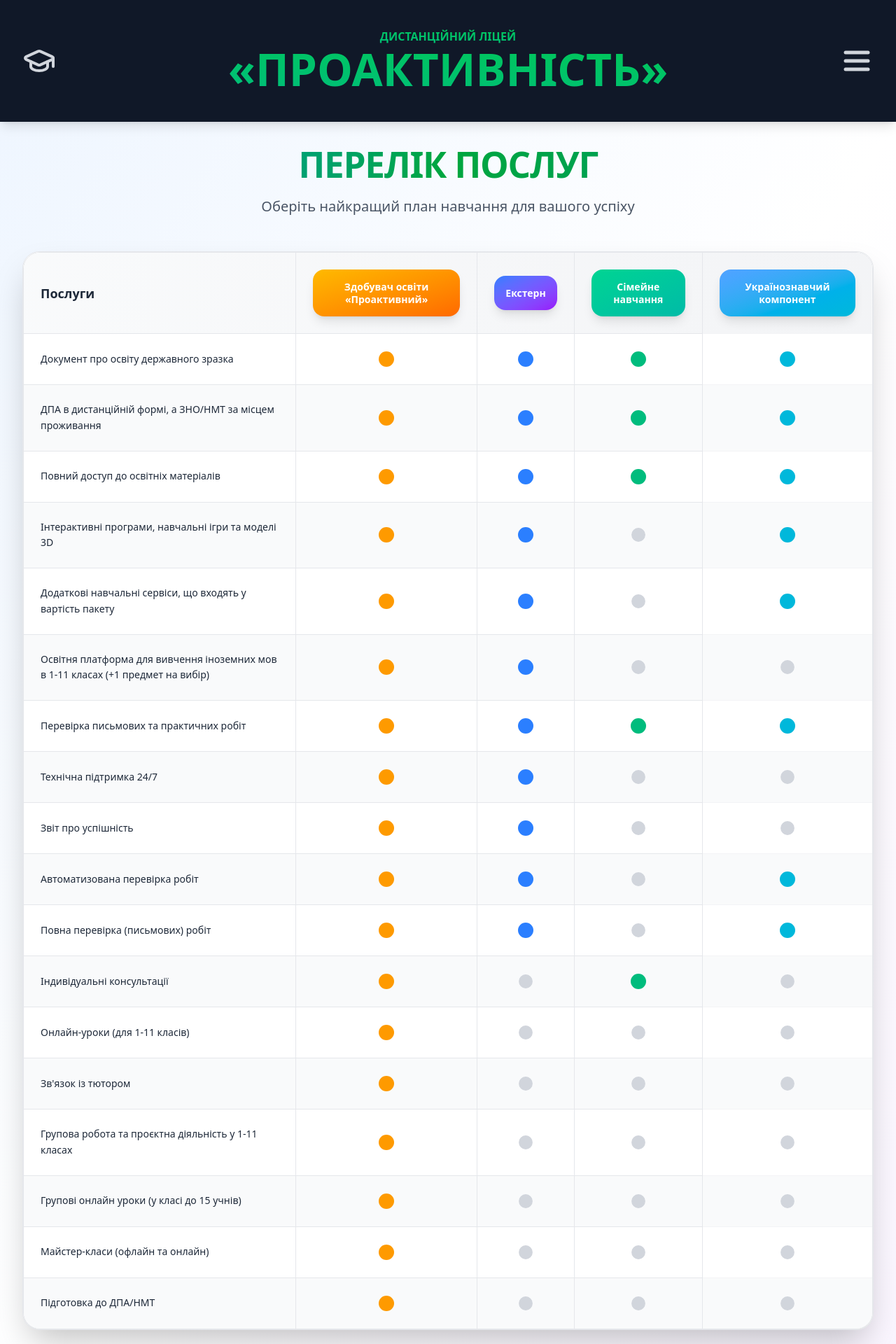
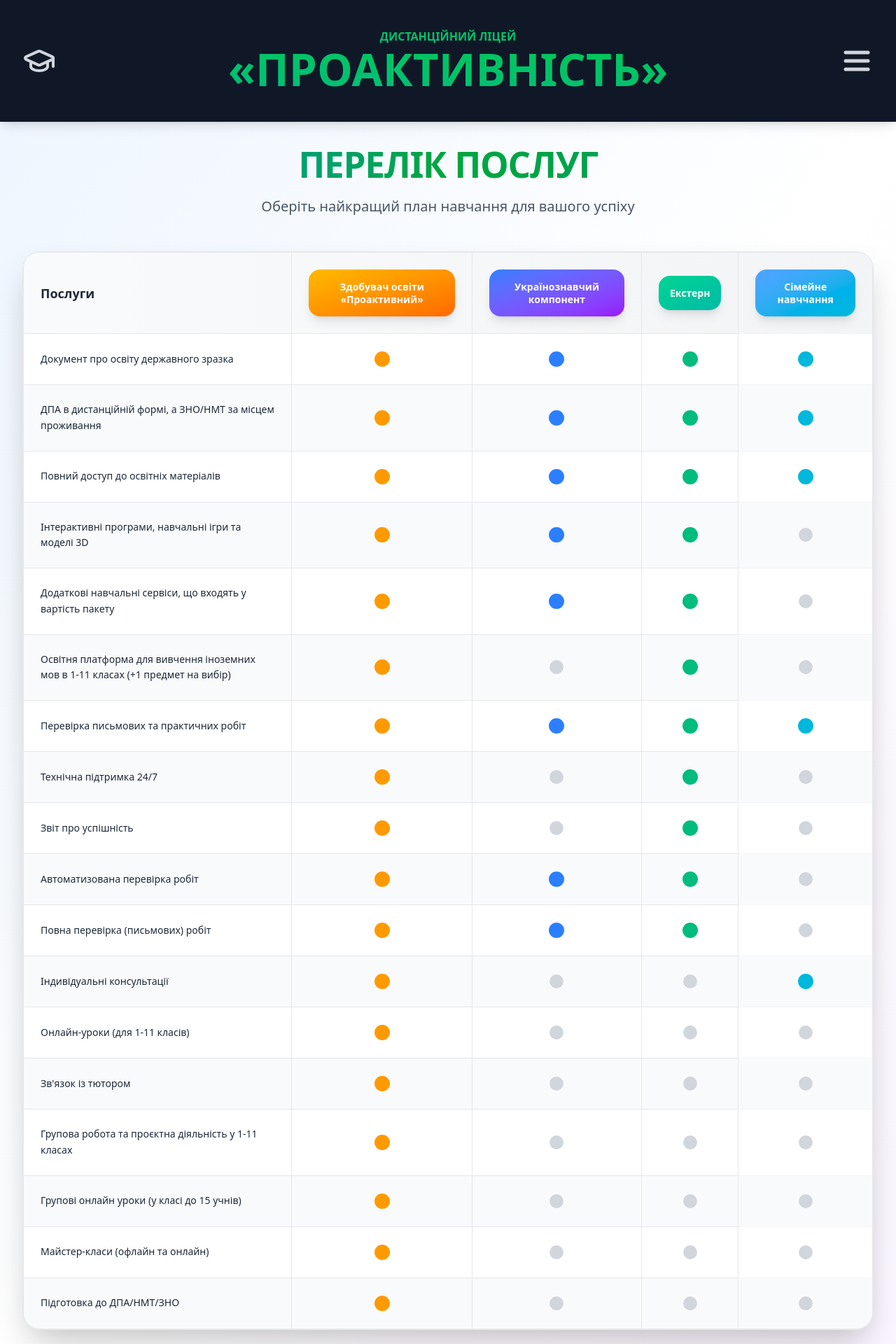
Before and after one commit to mintusyaka/lyceum-frontend, a React (Vite) app: page /plans in a window 1280 px wide. Shown: the top 1920 px of the page at 70% size. Built offline with nearby package versions, Linux system fonts and the light colour scheme.

Commit message:
Update ServicesTable.jsx

```diff
--- a/src/components/plans/ServicesTable.jsx
+++ b/src/components/plans/ServicesTable.jsx
@@ -1,13 +1,18 @@
-import React, { useState } from 'react';
-import { Circle, ChevronDown, ChevronUp } from 'lucide-react';
+import React from 'react';
+import { Circle } from 'lucide-react';
 
 const plans = [
   'Здобувач освіти «Проактивний»',
   'Екстерн',
-  'Сімейне навчання',
+  'Сімейне навччання',
   'Українознавчий компонент',
 ];
 
+// Новый порядок столбцов:
+// 0 = Проактивний
+// 3 = Українознавчий компонент
+// 1 = Екстерн
+// 2 = Сімейне навчання
 const displayOrder = [0, 3, 1, 2];
 const orderedPlans = displayOrder.map((index) => plans[index]);
 
@@ -65,7 +70,7 @@ const services = [
     stars: [true, false, false, false],
   },
   {
-    name: 'Зв\'язок із тютором',
+    name: "Зв'язок із тютором",
     stars: [true, false, false, false],
   },
   {
@@ -81,7 +86,7 @@ const services = [
     stars: [true, false, false, false],
   },
   {
-    name: 'Підготовка до ДПА/НМТ',
+    name: 'Підготовка до ДПА/НМТ/ЗНО',
     stars: [true, false, false, false],
   },
 ];
@@ -107,45 +112,47 @@ const getStarColorClass = (index) => {
 };
 
 export default function ServicesTable() {
-  const [expandedRows, setExpandedRows] = useState({});
-  const [selectedPlan, setSelectedPlan] = useState(null);
-
-  const toggleRow = (index) => {
-    setExpandedRows(prev => ({
-      ...prev,
-      [index]: !prev[index]
-    }));
-  };
-
-  // Mobile card view
   const MobileView = () => (
     <div className="md:hidden space-y-4">
-      {plans.map((plan, planIndex) => (
-        <div key={planIndex} className="space-y-3">
-          <div className={`p-4 rounded-2xl ${getHeaderBgClass(planIndex)} transform transition-all duration-200 hover:scale-105`}>
+      {orderedPlans.map((plan, visualIndex) => {
+        const planIndex = displayOrder[visualIndex];
+
+        return (
+          <div key={visualIndex} className="space-y-3">
+            <div
+              className={`p-4 rounded-2xl ${getHeaderBgClass(
+                visualIndex
+              )} transform transition-all duration-200 hover:scale-105`}
+            >
               <h3 className="text-lg font-bold text-center">{plan}</h3>
             </div>
 
             <div className="space-y-2">
-            {services.map((service, serviceIndex) => (
+              {services.map(
+                (service, serviceIndex) =>
                   service.stars[planIndex] && (
-                <div key={serviceIndex} className="bg-white rounded-xl p-3 shadow-sm border border-gray-100 flex items-center justify-between">
-                  <span className="text-sm text-gray-700 flex-1">{service.name}</span>
+                    <div
+                      key={serviceIndex}
+                      className="bg-white rounded-xl p-3 shadow-sm border border-gray-100 flex items-center justify-between"
+                    >
+                      <span className="text-sm text-gray-700 flex-1">
+                        {service.name}
+                      </span>
                       <Circle
-                    className={`${getStarColorClass(planIndex)} ml-2`}
+                        className={`${getStarColorClass(visualIndex)} ml-2`}
                         fill="currentColor"
                         size={16}
                       />
                     </div>
                   )
-            ))}
+              )}
             </div>
           </div>
-      ))}
+        );
+      })}
     </div>
   );
 
-  // Desktop table view
   const DesktopView = () => (
     <div className="hidden md:block">
       <div className="bg-white rounded-3xl overflow-hidden shadow-2xl border border-gray-200">
@@ -157,18 +164,28 @@ export default function ServicesTable() {
                   <span className="text-lg">Послуги</span>
                 </div>
               </th>
-              {plans.map((plan, colIndex) => (
+
+              {orderedPlans.map((plan, visualIndex) => (
                 <th
-                  key={colIndex}
-                  className={`p-6 text-center relative ${colIndex < plans.length - 1 ? 'border-r border-gray-200' : ''}`}
+                  key={visualIndex}
+                  className={`p-6 text-center relative ${
+                    visualIndex < orderedPlans.length - 1
+                      ? 'border-r border-gray-200'
+                      : ''
+                  }`}
                 >
-                  <div className={`rounded-2xl p-4 ${getHeaderBgClass(colIndex)} transform transition-all duration-200 hover:scale-105 cursor-pointer`}>
+                  <div
+                    className={`rounded-2xl p-4 ${getHeaderBgClass(
+                      visualIndex
+                    )} transform transition-all duration-200 hover:scale-105`}
+                  >
                     <div className="text-sm font-bold leading-tight">{plan}</div>
                   </div>
                 </th>
               ))}
             </tr>
           </thead>
+
           <tbody>
             {services.map((service, rowIndex) => (
               <tr
@@ -184,18 +201,26 @@ export default function ServicesTable() {
                     </span>
                   </div>
                 </td>
-                {service.stars.map((hasStar, colIndex) => (
+
+                {displayOrder.map((planIndex, visualIndex) => {
+                  const hasStar = service.stars[planIndex];
+
+                  return (
                     <td
-                    key={colIndex}
+                      key={visualIndex}
                       className={`text-center p-6 border-t border-gray-100 ${
-                      colIndex < service.stars.length - 1 ? 'border-r border-gray-200' : ''
+                        visualIndex < displayOrder.length - 1
+                          ? 'border-r border-gray-200'
+                          : ''
                       }`}
                     >
                       <div className="flex justify-center">
                         <Circle
                           className={`transform transition-all duration-200 ${
                             hasStar
-                            ? `${getStarColorClass(colIndex)} scale-100 hover:scale-125`
+                              ? `${getStarColorClass(
+                                  visualIndex
+                                )} scale-100 hover:scale-125`
                               : 'text-gray-300 scale-90'
                           }`}
                           fill="currentColor"
@@ -203,7 +228,8 @@ export default function ServicesTable() {
                         />
                       </div>
                     </td>
-                ))}
+                  );
+                })}
               </tr>
             ))}
           </tbody>
@@ -215,7 +241,6 @@ export default function ServicesTable() {
   return (
     <div className="min-h-screen bg-gradient-to-br from-blue-50 via-white to-purple-50 p-4 md:p-8">
       <div className="max-w-7xl mx-auto">
-        {/* Header */}
         <div className="text-center mb-8 md:mb-12">
           <h1 className="text-4xl md:text-6xl lg:text-7xl font-black text-transparent bg-clip-text bg-gradient-to-r from-cyan-600 via-green-600 to-emerald-600 mb-4 tracking-tight">
             ПЕРЕЛІК ПОСЛУГ
@@ -225,31 +250,33 @@ export default function ServicesTable() {
           </p>
         </div>
 
-        {/* Plans overview cards */}
-        <div className="grid grid-cols-1 md:grid-cols-3 gap-4 mb-8 md:hidden">
-          {plans.map((plan, index) => (
+        <div className="grid grid-cols-1 gap-4 mb-8 md:hidden">
+          {orderedPlans.map((plan, visualIndex) => {
+            const planIndex = displayOrder[visualIndex];
+
+            return (
               <div
-              key={index}
-              className={`p-6 rounded-2xl ${getHeaderBgClass(index)} transform transition-all duration-200 hover:scale-105 cursor-pointer`}
-              onClick={() => setSelectedPlan(selectedPlan === index ? null : index)}
+                key={visualIndex}
+                className={`p-6 rounded-2xl ${getHeaderBgClass(
+                  visualIndex
+                )} transform transition-all duration-200 hover:scale-105`}
               >
                 <h3 className="text-lg font-bold text-center mb-2">{plan}</h3>
                 <div className="text-center">
                   <span className="text-sm opacity-90">
-                  {services.filter(s => s.stars[index]).length} послуг
+                    {services.filter((s) => s.stars[planIndex]).length} послуг
                   </span>
                 </div>
               </div>
-          ))}
+            );
+          })}
         </div>
 
-        {/* Main content */}
         <div className="bg-white rounded-3xl shadow-2xl border border-gray-200 overflow-hidden">
           <MobileView />
           <DesktopView />
         </div>
 
-        {/* Legend */}
         <div className="mt-8 text-center">
           <div className="inline-flex items-center space-x-6 bg-white rounded-2xl p-4 shadow-lg border border-gray-200">
             <div className="flex items-center space-x-2">
```
Lines whose indentation alone changed are shown as unchanged.
